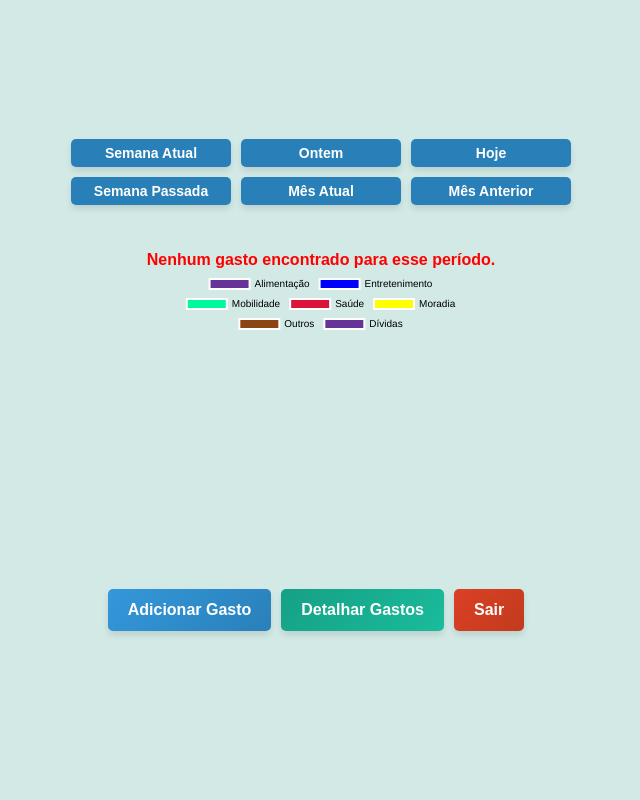
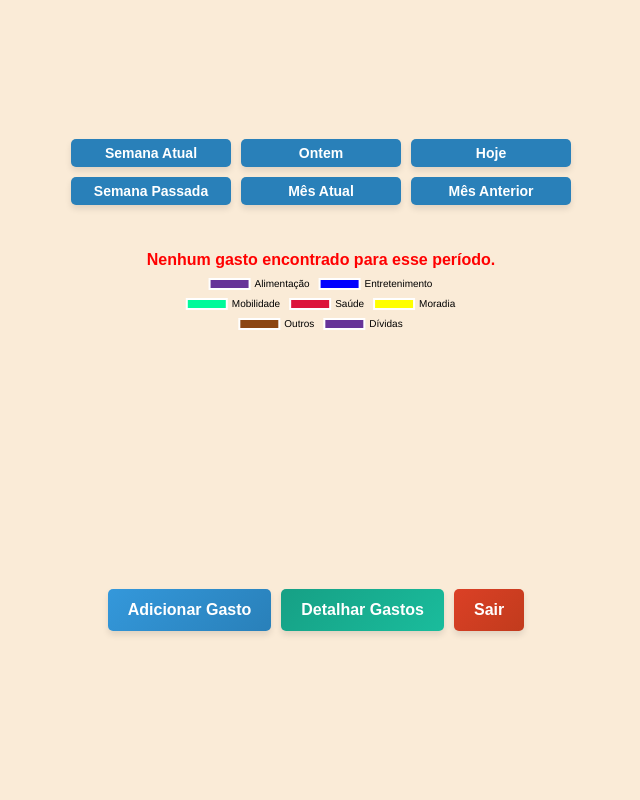
Before and after one commit to AbnerGomes/abner-py-fin-app, a Flask app: page /index in a window 1280 px wide. Shown: the whole page, without its empty margins (319-959 px from the left). Run offline with Flask 3, Linux system fonts and the light colour scheme; the visitor is signed in with stand-in values (Sample User, id 1); data that the repository does not hold is empty; some libraries are stand-ins or nearby versions.

Commit message:
adsjutes in style

```diff
--- a/static/css/extrato.css
+++ b/static/css/extrato.css
@@ -6,7 +6,8 @@ body {
     justify-content: center;
     height: 100vh;
     margin: 0;
-    background-color: #d2e9e5;
+    /* background-color: #d2e9e5; */
+    background-color: antiquewhite;
   }
 
 
--- a/static/css/gasto.css
+++ b/static/css/gasto.css
@@ -7,7 +7,8 @@ body {
     align-items: center;
     height: 100vh;
     margin: 0;
-    background-color: #d2e9e5;
+    /* background-color: #d2e9e5; */
+    background-color: antiquewhite;
 }
 
 a{
--- a/static/css/styles.css
+++ b/static/css/styles.css
@@ -7,7 +7,8 @@ body {
     height: 100vh;
     margin: 0;
     /* background: linear-gradient(135deg, #479b71, #1abc9c); */
-    background-color: #d2e9e5;
+    /* background-color: #d2e9e5; */
+    background-color: antiquewhite;
 
   }
 
```
